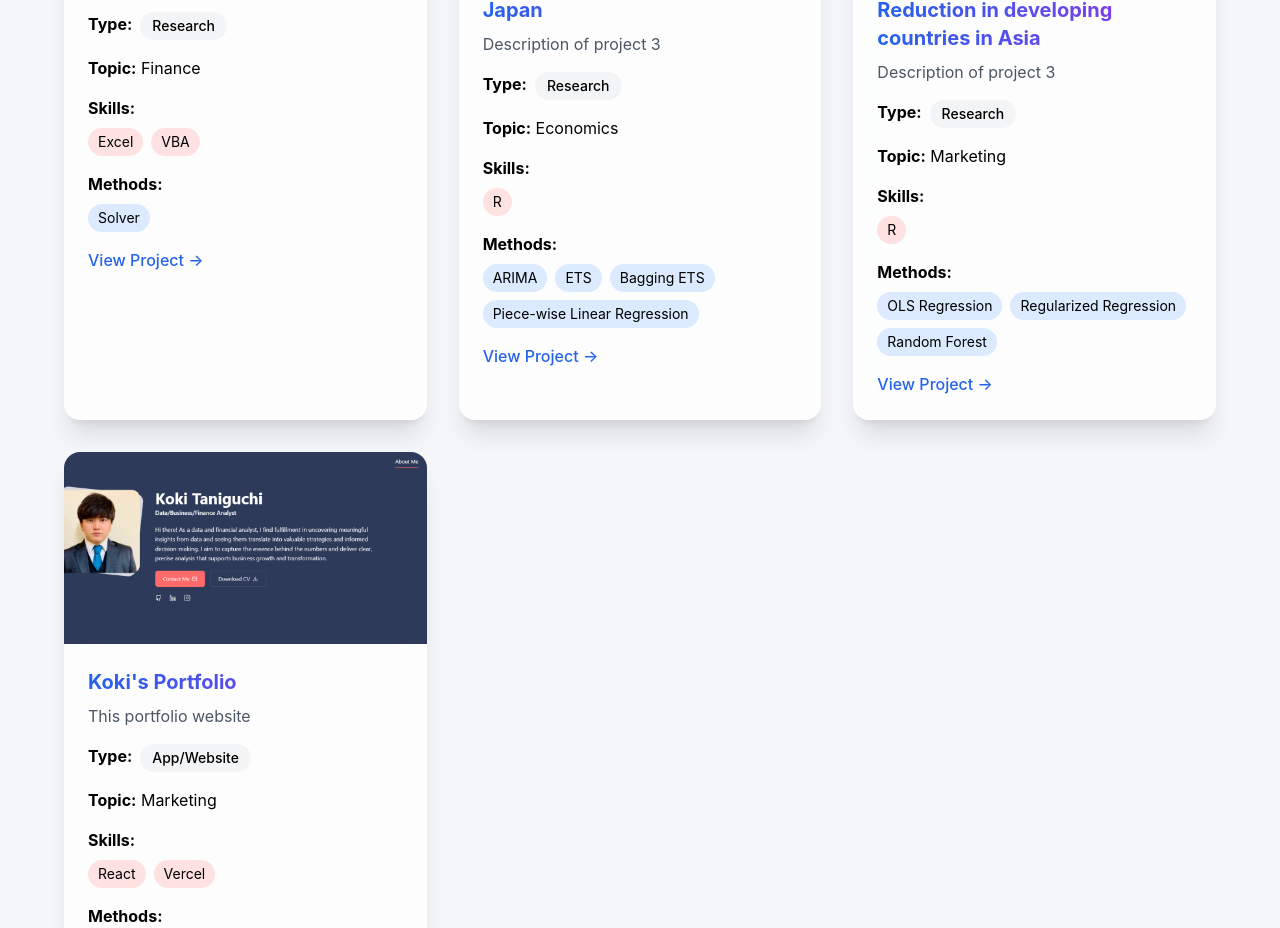
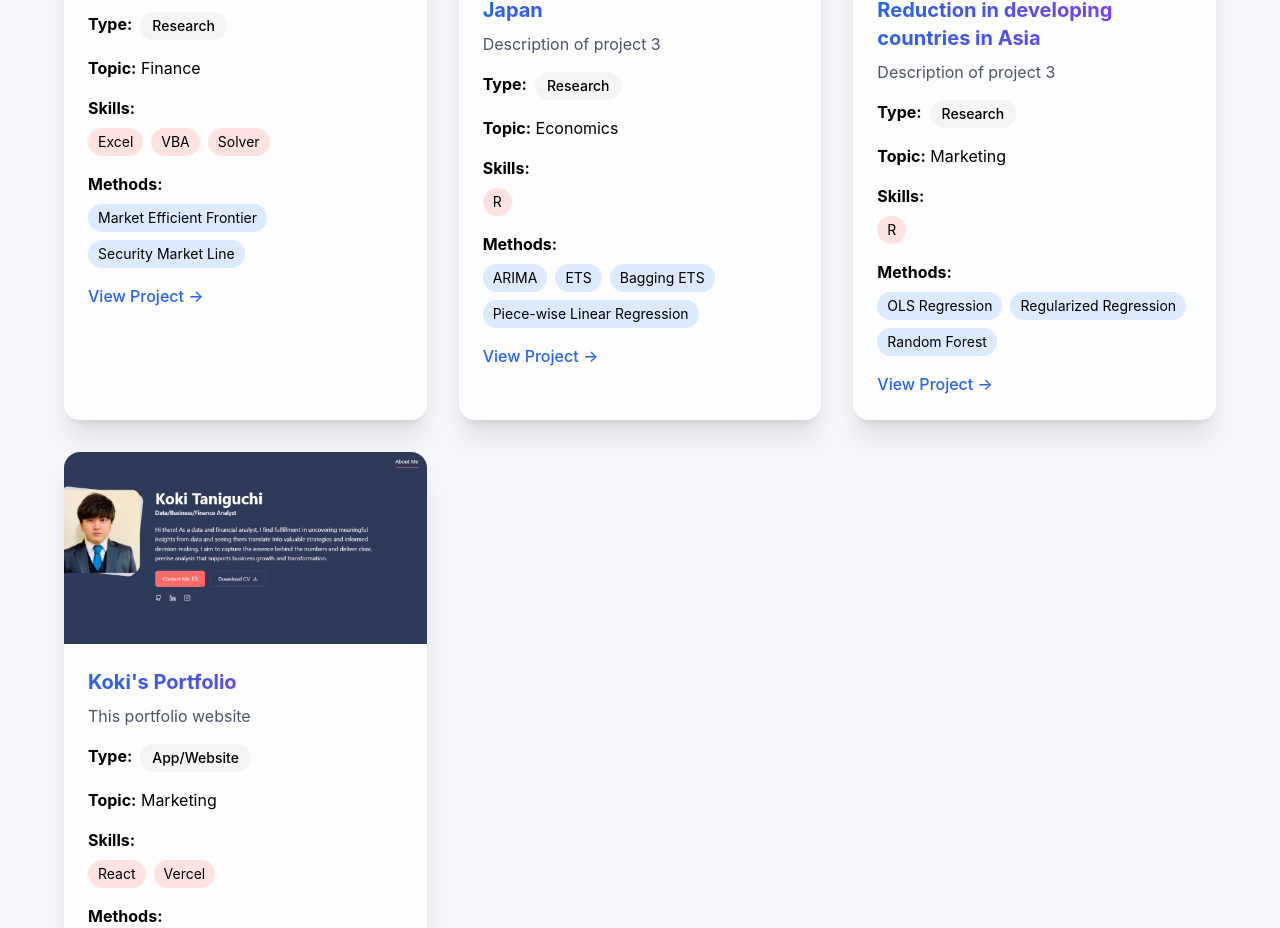
Before and after one commit to tani06koki/portfolio, a React (Create React App) app: page / in a window 1280 px wide. Shown: the part 5780-6708 px from the top of the page. Built offline with nearby package versions, Linux system fonts and the light colour scheme; the HTML template or start-up script is replaced by a standard one.

Commit message:
hurry up

```diff
--- a/src/pages/Works.tsx
+++ b/src/pages/Works.tsx
@@ -89,8 +89,8 @@ const Works: React.FC = () => {
       type: ["Research"],
       topic: "Finance",
       link: "https://example.com",
-      skillset: ["Excel", "VBA"],
-      methods: ["Solver"],
+      skillset: ["Excel", "VBA", "Solver"],
+      methods: ["Market Efficient Frontier", "Security Market Line"],
     },
     {
       id: 8,
```
